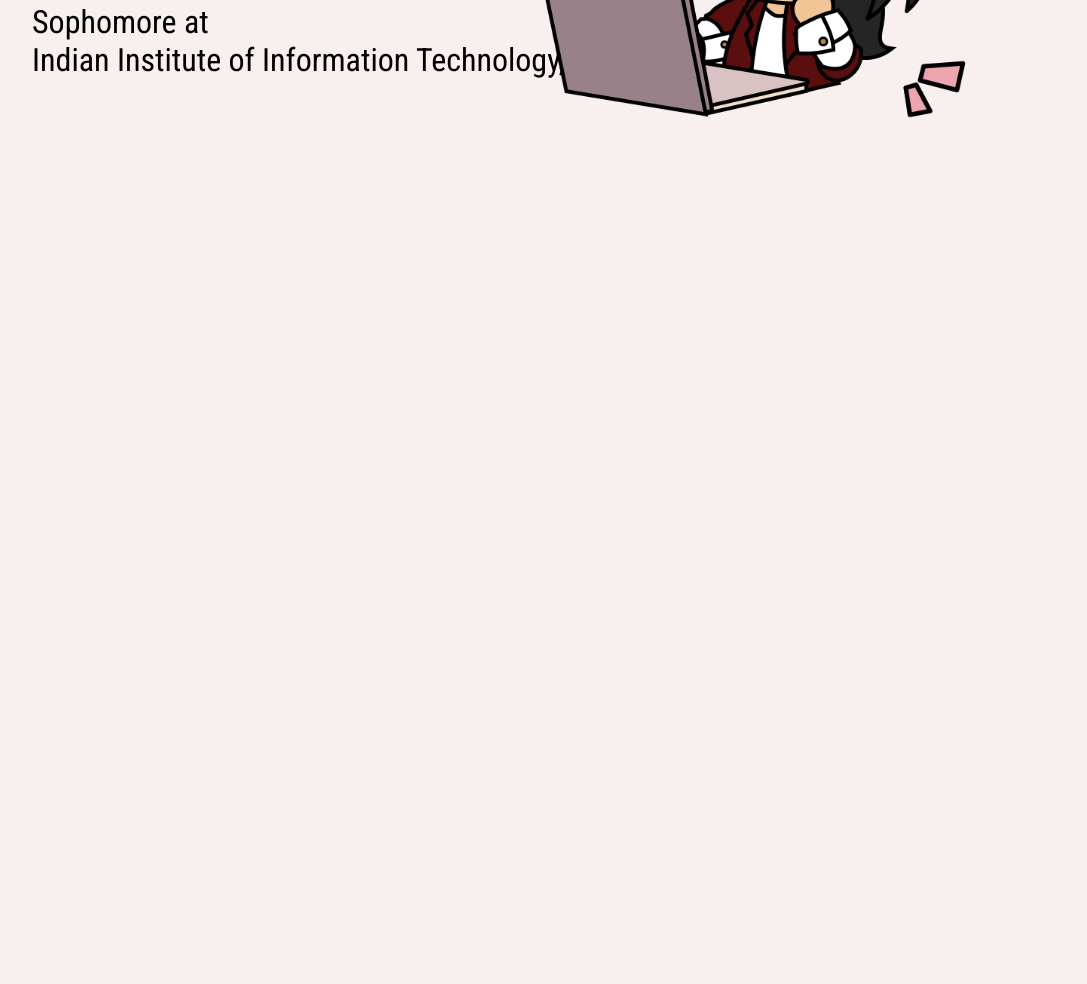
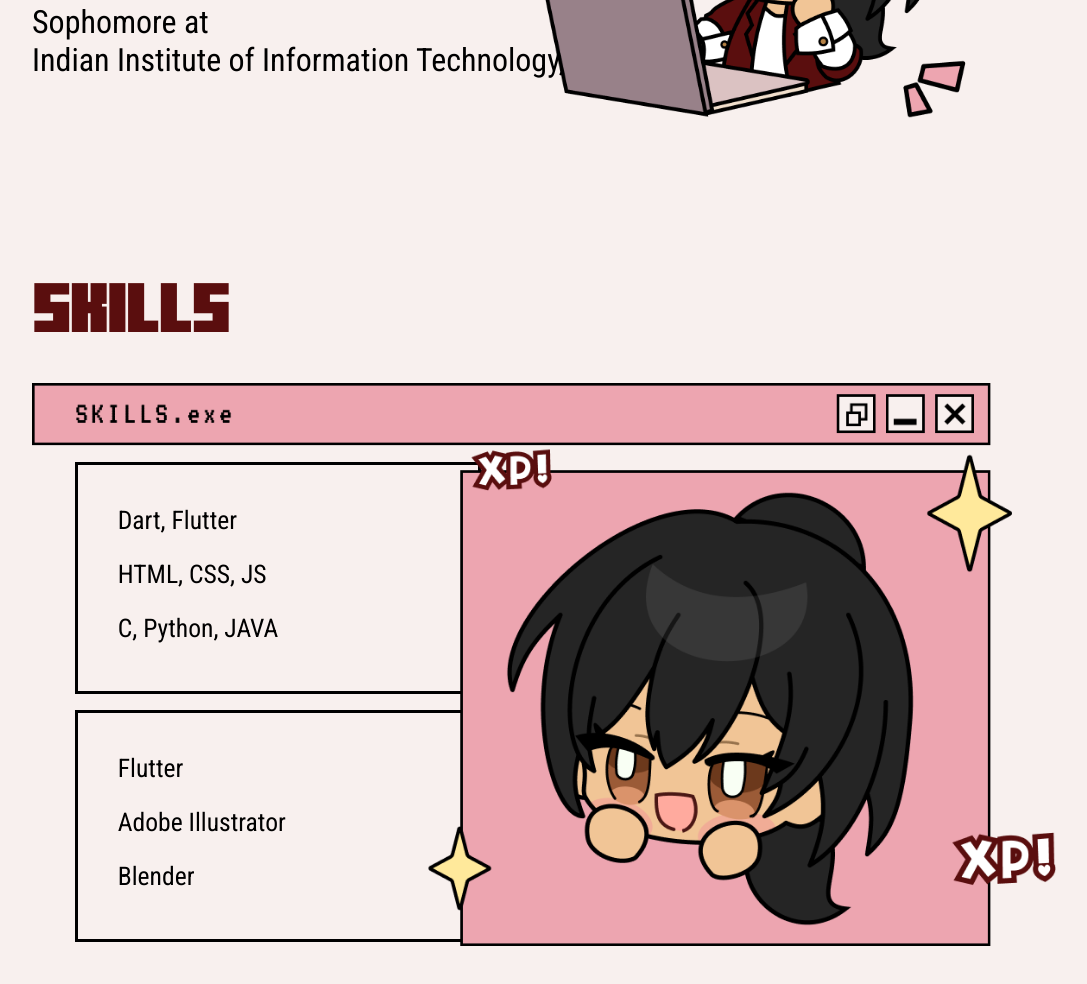
Before and after one commit to Antara-Paul04/antara-paul04.github.io, a plain HTML site: page index.html in a window 1280 px wide. Shown: the part 500-1484 px from the top of the page, without its empty margins (96-1183 px from the left). Before the commit the page ends 800 px from the top, so only its background shows below. Drawn offline with Linux system fonts and the light colour scheme.

Commit message:
Skills page

```diff
--- a/index.html
+++ b/index.html
@@ -8,7 +8,7 @@
 </head>
 <body>
     <div class="container">
-        <div class="body"></div>
+        <div class="hero-page">
         <div class="navbar">
             <ul>
                 <li><a href="#home">home</a></li>
@@ -30,5 +30,26 @@
             <img src="assets/images/Group 424.png" alt="hearts">
         </div>
     </div>
+        <div class="skills-page">
+            <h1 CLASS="skills-head">SKILLS</h1>
+            <div class="skills-img">
+                <img src="assets/images/Group 431.png" alt="skills">
+            </div>
+            <div class="skills-container" id="container1">
+                <ul>
+                    <li>Dart, Flutter</li>
+                    <li>HTML, CSS, JS</li>
+                    <li>C, Python, JAVA</a></li>
+                </ul>
+            </div>
+            <div class="skills-container" id="container2">
+                <ul>
+                    <li>Flutter</li>
+                    <li>Adobe Illustrator</li>
+                    <li>Blender</a></li>
+                </ul>
+            </div>
+        </div>
+    </div>
 </body>
 </html>
--- a/style.css
+++ b/style.css
@@ -13,7 +13,7 @@ body {
     background-color: #F8F0EE;
 }
 
-.body{
+.hero-page{
     margin-top: 2rem;
     overflow-y: auto;
     justify-content: center;
@@ -76,3 +76,51 @@ body {
     right: 11%;
     transform: translate(-50%, -50%);
 }
+
+.skills-head{
+    font-family: 'primary-font';
+    color: #5A0E0E;
+    font-size: 3rem;
+    position: absolute;
+}
+.skills-img {
+    display: flex;
+    justify-content: center;
+    align-items: center;
+}
+.skills-img img {
+    max-width: 100%;
+    width: 65rem;
+    height: auto;
+    position: relative;
+    margin-top: 9rem;
+    z-index: 6;
+}
+.skills-container {
+    border-style: solid;
+    z-index: 4;
+    padding-top: 1.5rem;
+    padding-bottom: 1.5rem;
+    position: relative;
+    margin-top: -23rem;
+    left:24%;
+    transform: translate(-50%, -50%);
+    width: 25rem;
+}
+
+.skills-container li {
+    font-family: 'secondary-font';
+    font-size: 1.6rem;
+    list-style-type: none;
+    margin-bottom: 1.5rem;
+}
+
+#container2{
+    border-style: solid;
+    z-index: 4;
+    position: relative;
+    margin-top: 1rem;
+    margin-bottom: 0;
+    transform: translate(-50%, -50%);
+    width: 25rem;
+}
```
Also changed, not shown: assets/images/Group 431.png (added).
